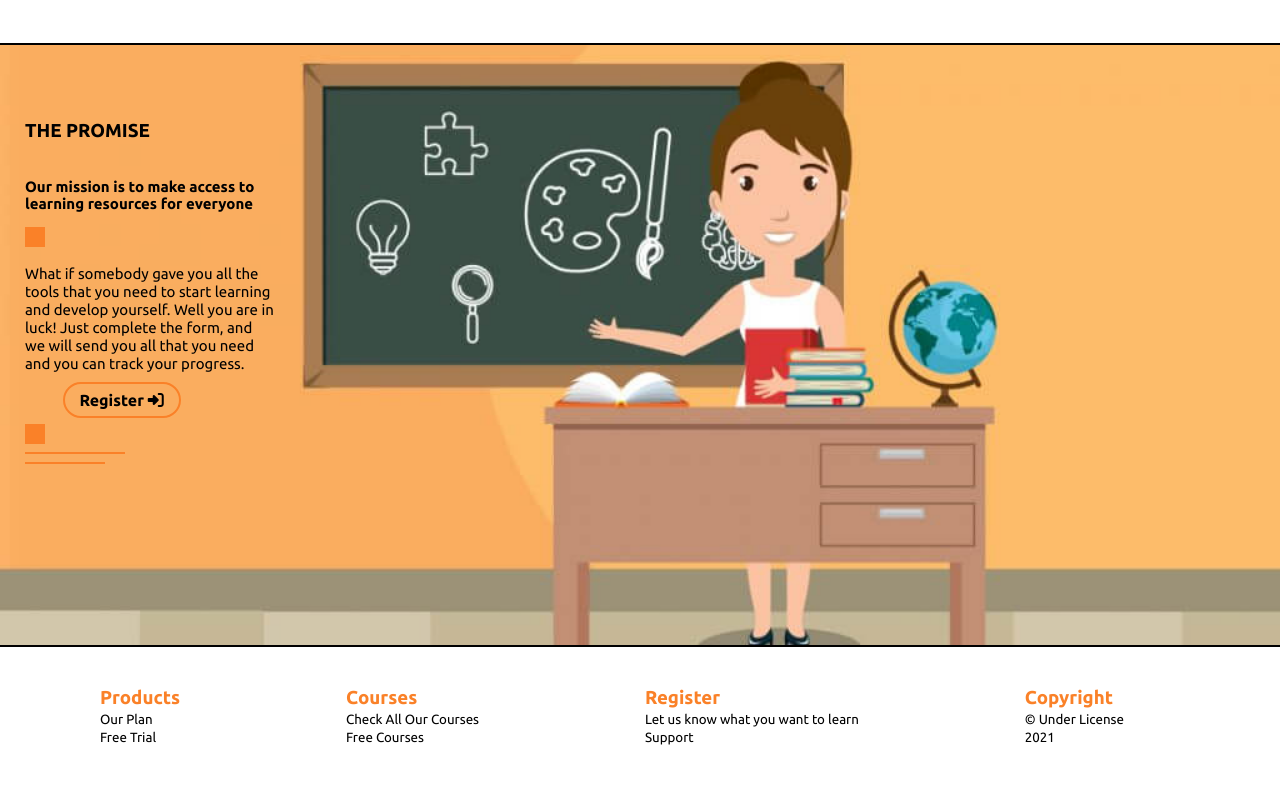
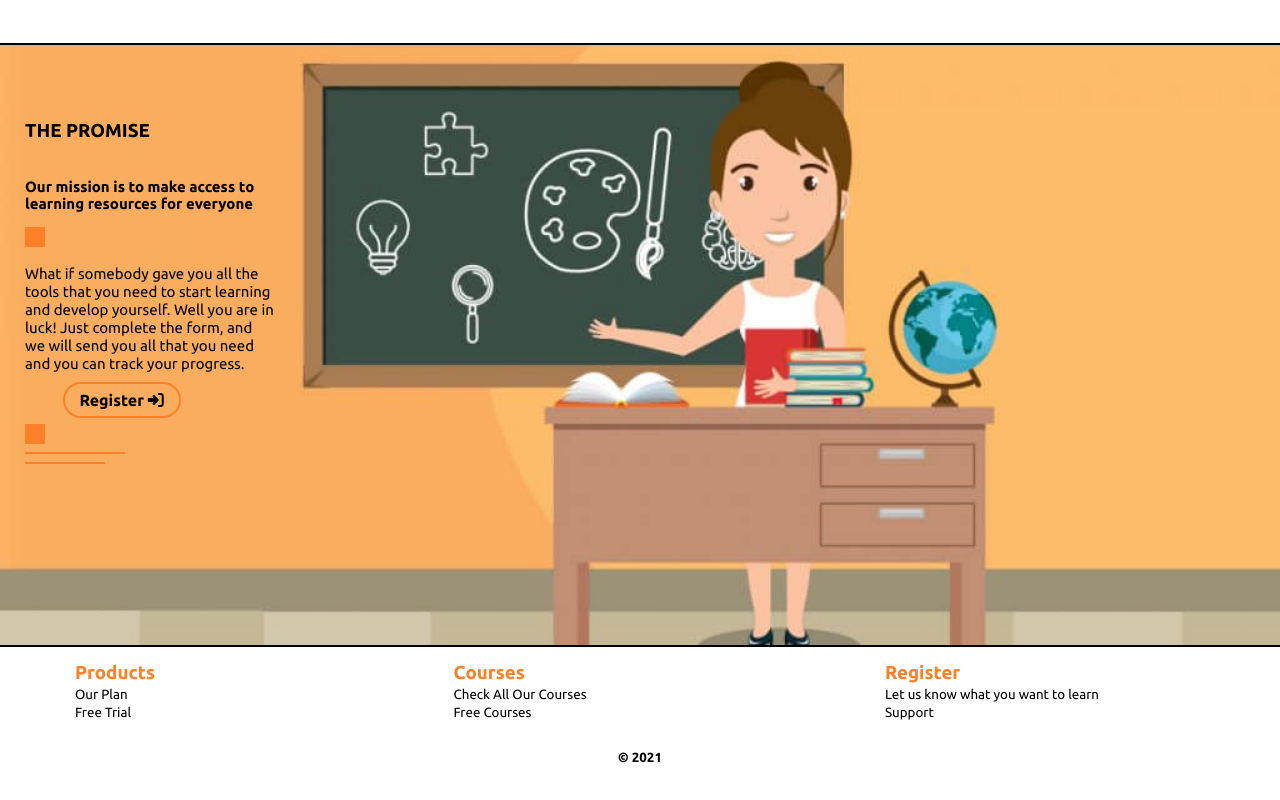
Before and after one commit to GeorgianF/eLearning_Website_Project1, a plain HTML site: page index.html in a window 1280 px wide. Shown: the part 1738-2538 px from the top of the page. After the commit the page ends 2513 px from the top, so only its background shows below. Drawn offline with Linux system fonts and the light colour scheme.

Commit message:
change layout to footer

```diff
--- a/assets/css/style.css
+++ b/assets/css/style.css
@@ -218,12 +218,18 @@ iframe {
   flex-wrap: wrap;
   width: 80%;
   margin: 15px 75px 30px 75px;
-  padding: 25px 25px;
 }
 
 .flex h3 {
   color: #fa8128;
 }
+
+#copyright {
+  text-align: center;
+  padding-bottom: 10px;
+}
+
+
 
 .social-icons-nav {
   width: 40px;
--- a/index.html
+++ b/index.html
@@ -115,7 +115,8 @@
         </div>
     </section>
 
-    <footer class="flex">
+    <footer>
+        <div class="flex">
             <div class="title">
                 <h3>Products</h3>
                 <small>Our Plan</small><br>
@@ -131,12 +132,14 @@
                 <small>Let us know what you want to learn</small><br>
                 <small>Support</small>
             </div>
-        <div class="title">
-            <h3>Copyright</h3>
-            <small>&copy; Under License</small><br>
-            <small>2021</small>
+        </div>
+        <div id="copyright">
+            <h5>&copy; 2021</h5>
         </div>
     </footer>
+
+
+
 
     <div class="social-icons-nav">
         <a href="https://www.facebook.com/" target="_blank" rel="noopener">
```
Lines whose indentation alone changed are shown as unchanged.
